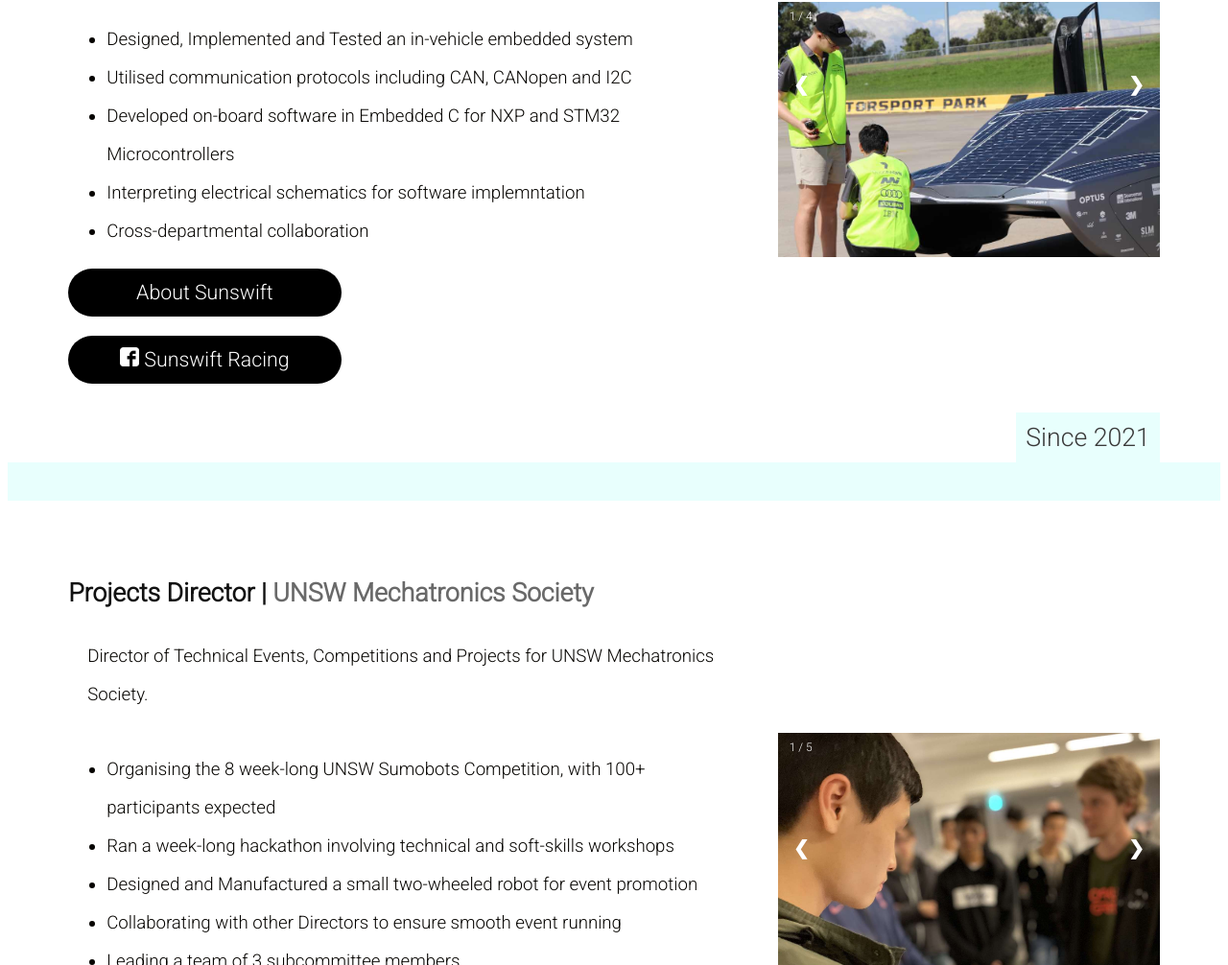
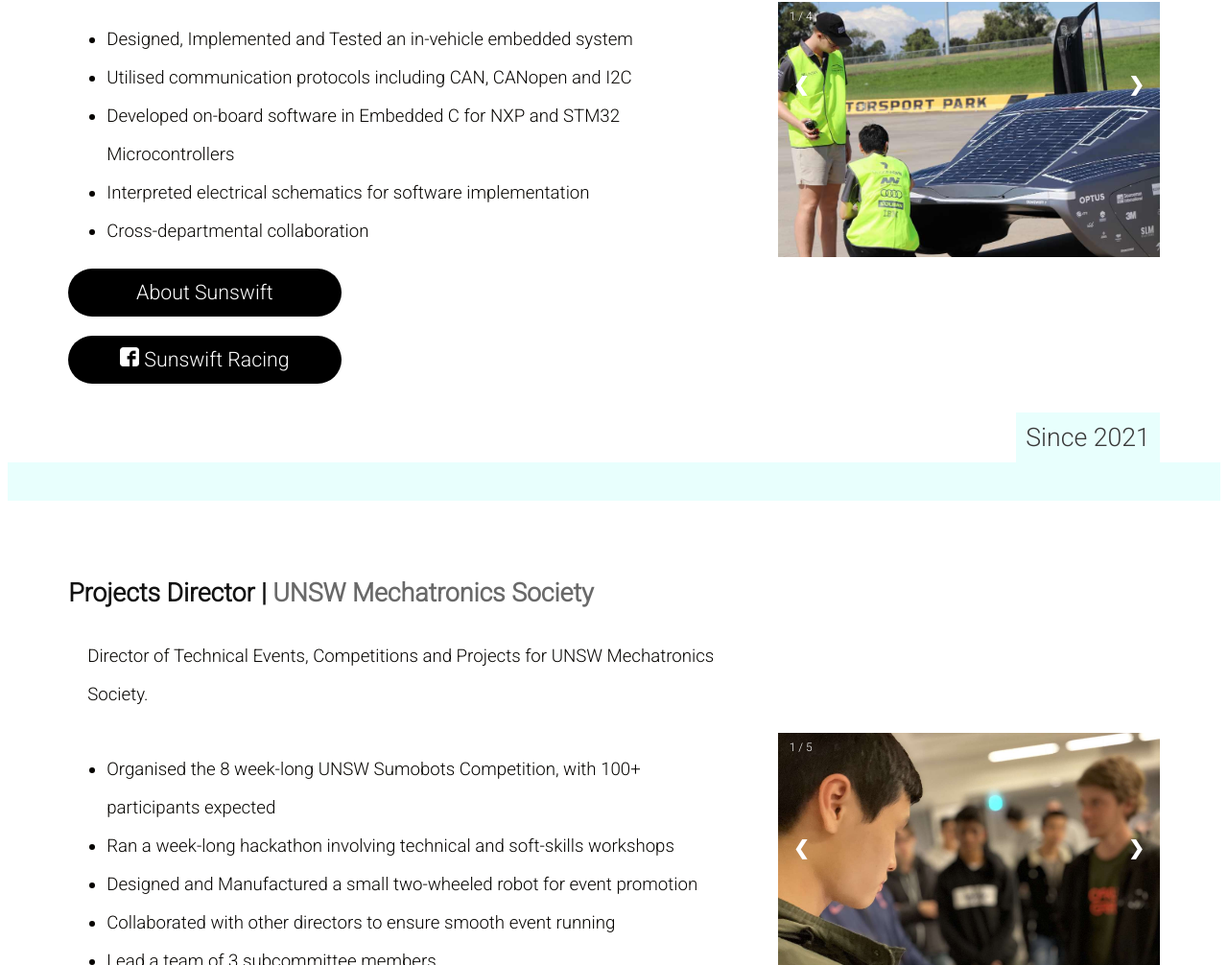
Before and after one commit to cooleo2/website, a plain HTML site: page index.html in a window 1280 px wide. Shown: the part 926-1932 px from the top of the page at 96% size. Drawn offline with Linux system fonts and the light colour scheme.

Commit message:
Fixed tense

```diff
--- a/index.html
+++ b/index.html
@@ -63,7 +63,7 @@
 					<li>Designed, Implemented and Tested an in-vehicle embedded system</li>
 					<li>Utilised communication protocols including CAN, CANopen and I2C</li>
 					<li>Developed on-board software in Embedded C for NXP and STM32 Microcontrollers</li>
-					<li>Interpreting electrical schematics for software implemntation</li>
+					<li>Interpreted electrical schematics for software implementation</li>
 					<li>Cross-departmental collaboration</li>
 				</ul>
 				<div class="section_image">
@@ -108,11 +108,11 @@
 				<h1 class="about_taital_1"><strong>Projects Director |<span style="color: dimgray;"> UNSW Mechatronics Society</span></strong></h1>
 				<p class="magna_text">Director of Technical Events, Competitions and Projects for UNSW Mechatronics Society.</p>
 				<ul class="magna_text">
-					<li>Organising the 8 week-long UNSW Sumobots Competition, with 100+ participants expected</li>
+					<li>Organised the 8 week-long UNSW Sumobots Competition, with 100+ participants expected</li>
 					<li>Ran a week-long hackathon involving technical and soft-skills workshops</li>
 					<li>Designed and Manufactured a small two-wheeled robot for event promotion</li>
-					<li>Collaborating with other Directors to ensure smooth event running</li>
-					<li>Leading a team of 3 subcommittee members</li>
+					<li>Collaborated with other directors to ensure smooth event running</li>
+					<li>Lead a team of 3 subcommittee members</li>
 				</ul>
 				<div class="section_image">
 					<div class="mySlides">
```
